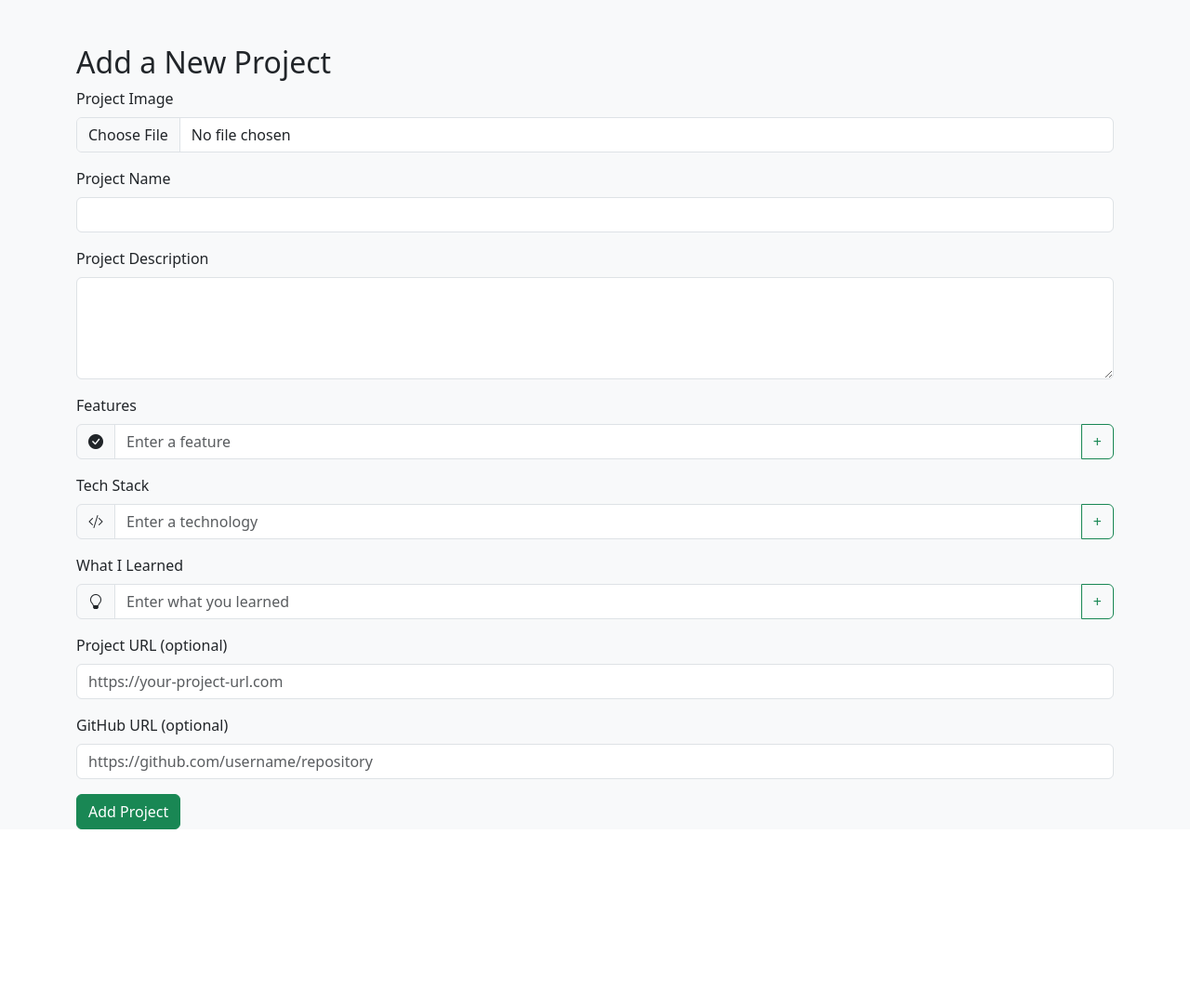
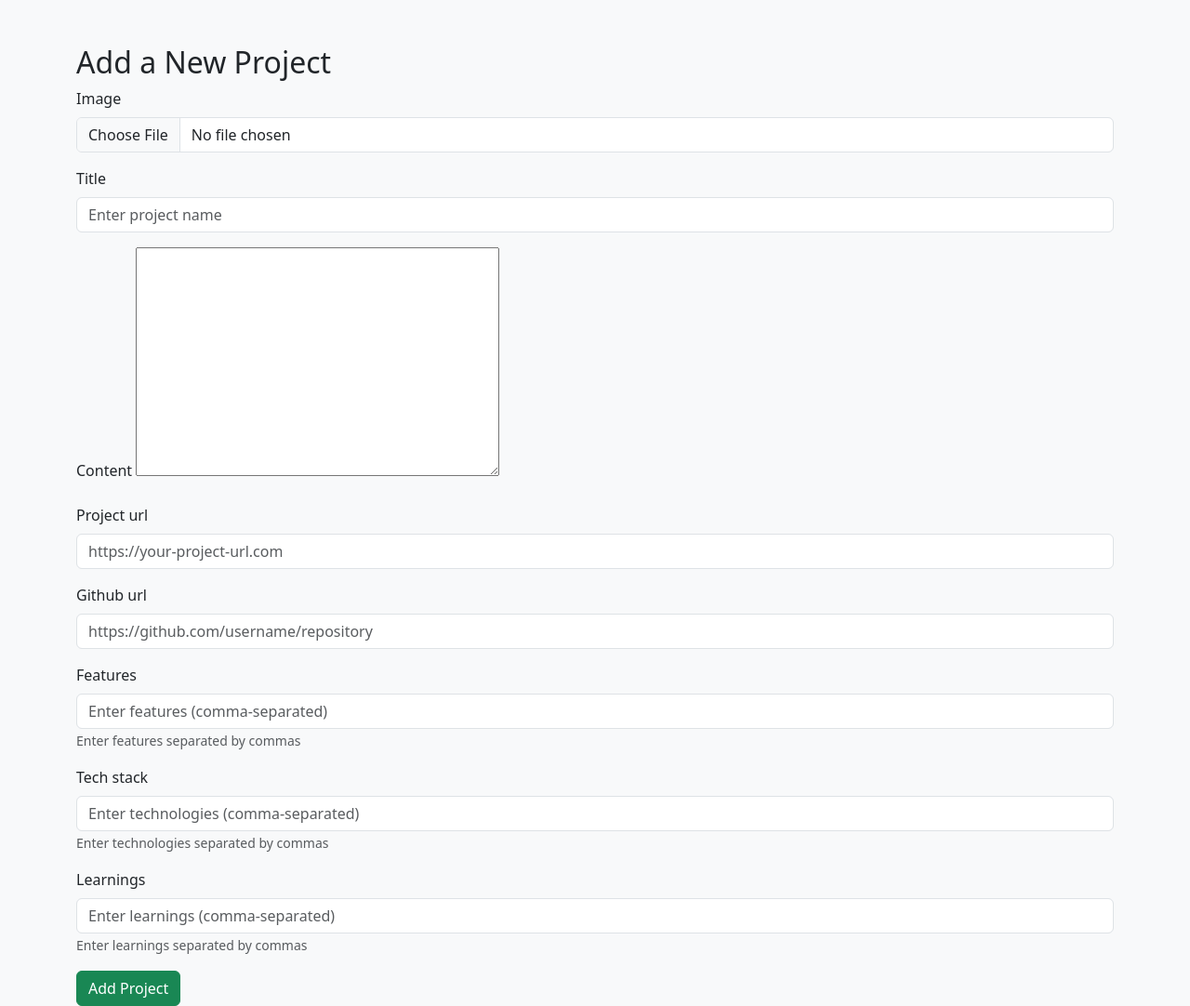
Before and after one commit to shaymk1/projects-catalogue, a Django app: page /add/ in a window 1280 px wide. Shown: the part 56-1138 px from the top of the page at 93% size. Before the commit the page ends 948 px from the top, so only its background shows below. Run offline with Django 5.2, Linux system fonts and the light colour scheme; some libraries are stand-ins or nearby versions.

Commit message:
created an add.html with its own blogform in the forms.py, created dummy add.html with csc and before django added to see changes and learn

```diff
--- a/app/forms.py
+++ b/app/forms.py
@@ -1,27 +1,36 @@
 from django import forms
 from .models import Blog, Feature, TechStack, Learning
-from ckeditor.widgets import CKEditorWidget
+from django_ckeditor_5.widgets import CKEditor5Widget
 
 
 class BlogForm(forms.ModelForm):
     # Dynamically added fields for many-to-many relationships
     features = forms.CharField(
         widget=forms.TextInput(
-            attrs={"data-role": "tagsinput", "placeholder": "Add features"}
+            attrs={
+                "class": "form-control",
+                "placeholder": "Enter features (comma-separated)",
+            }
         ),
         required=False,
         help_text="Enter features separated by commas",
     )
     tech_stack = forms.CharField(
         widget=forms.TextInput(
-            attrs={"data-role": "tagsinput", "placeholder": "Add technologies"}
+            attrs={
+                "class": "form-control",
+                "placeholder": "Enter technologies (comma-separated)",
+            }
         ),
         required=False,
         help_text="Enter technologies separated by commas",
     )
     learnings = forms.CharField(
         widget=forms.TextInput(
-            attrs={"data-role": "tagsinput", "placeholder": "Add learnings"}
+            attrs={
+                "class": "form-control",
+                "placeholder": "Enter learnings (comma-separated)",
+            }
         ),
         required=False,
         help_text="Enter learnings separated by commas",
@@ -31,7 +40,9 @@ class BlogForm(forms.ModelForm):
         model = Blog
         fields = ["image", "title", "content", "project_url", "github_url"]
         widgets = {
-            "content": CKEditorWidget(),
+            "content": CKEditor5Widget(
+                attrs={"class": "django_ckeditor_5"}, config_name="default"
+            ),
             "title": forms.TextInput(
                 attrs={"class": "form-control", "placeholder": "Enter project name"}
             ),
--- a/app/templates/add.html
+++ b/app/templates/add.html
@@ -1,18 +1,33 @@
 {% extends "base.html" %} {% load static %} {% block content %}
-<!-- Include TinyMCE -->
-<script
-	src="https://cdn.tiny.cloud/1/no-api-key/tinymce/6/tinymce.min.js"
-	referrerpolicy="origin"></script>
-<script>
-	tinymce.init({
-		selector: '#projectDescription',
-		plugins:
-			'anchor autolink charmap codesample emoticons image link lists media searchreplace table visualblocks wordcount',
-		toolbar:
-			'undo redo | blocks fontfamily fontsize | bold italic underline strikethrough | link image media table | align lineheight | numlist bullist indent outdent | emoticons charmap | removeformat',
-		height: 300,
-	});
-</script>
+<!-- Include Bootstrap Tags Input -->
+<link
+	rel="stylesheet"
+	href="https://cdnjs.cloudflare.com/ajax/libs/bootstrap-tagsinput/0.8.0/bootstrap-tagsinput.css"
+	/>
+<script src="https://cdnjs.cloudflare.com/ajax/libs/bootstrap-tagsinput/0.8.0/bootstrap-tagsinput.min.js"></script>
+
+<style>
+	.bootstrap-tagsinput {
+		width: 100%;
+		padding: 0.375rem 0.75rem;
+		font-size: 1rem;
+		line-height: 1.5;
+		color: #212529;
+		background-color: #fff;
+		border: 1px solid #ced4da;
+		border-radius: 0.25rem;
+		transition:
+			border-color .15s ease-in-out,
+			box-shadow .15s ease-in-out;
+	}
+	.bootstrap-tagsinput .tag {
+		margin-right: 2px;
+		color: white;
+		background-color: #0d6efd;
+		padding: 2px 6px;
+		border-radius: 4px;
+	}
+</style>
 
 <div class="container mt-5">
 	<h2>Add a New Project</h2>
@@ -20,140 +35,20 @@
 		method="post"
 		enctype="multipart/form-data">
 		{% csrf_token %}
+		{% for field in form %}
 		<div class="mb-3">
-			<label
-				for="projectImage"
-				class="form-label"
-				>Project Image</label
-			>
-			<input
-				type="file"
-				class="form-control"
-				id="projectImage"
-				name="image"
-				accept="image/*"
-				required />
+			<label class="form-label">{{ field.label }}</label>
+			{{ field }}
+			{% if field.help_text %}
+			<small class="form-text text-muted">{{ field.help_text }}</small>
+			{% endif %}
+			{% if field.errors %}
+			<div class="alert alert-danger mt-2">
+				{{ field.errors }}
+			</div>
+			{% endif %}
 		</div>
-		<div class="mb-3">
-			<label
-				for="projectName"
-				class="form-label"
-				>Project Name</label
-			>
-			<input
-				type="text"
-				class="form-control"
-				id="projectName"
-				name="title"
-				required />
-		</div>
-		<div class="mb-3">
-			<label
-				for="projectDescription"
-				class="form-label"
-				>Project Description</label
-			>
-			<textarea
-				class="form-control"
-				id="projectDescription"
-				name="content"
-				rows="4"
-				required></textarea>
-		</div>
-
-		<!-- Features Section -->
-		<div class="mb-3">
-			<label class="form-label">Features</label>
-			<div class="feature-inputs">
-				<div class="input-group mb-2">
-					<span class="input-group-text"
-						><i class="bi bi-check-circle-fill"></i
-					></span>
-					<input
-						type="text"
-						class="form-control"
-						name="features[]"
-						placeholder="Enter a feature"
-						required />
-					<button
-						type="button"
-						class="btn btn-outline-success add-feature">
-						+
-					</button>
-				</div>
-			</div>
-		</div>
-
-		<!-- Tech Stack Section -->
-		<div class="mb-3">
-			<label class="form-label">Tech Stack</label>
-			<div class="tech-stack-inputs">
-				<div class="input-group mb-2">
-					<span class="input-group-text"><i class="bi bi-code-slash"></i></span>
-					<input
-						type="text"
-						class="form-control"
-						name="tech_stack[]"
-						placeholder="Enter a technology"
-						required />
-					<button
-						type="button"
-						class="btn btn-outline-success add-tech">
-						+
-					</button>
-				</div>
-			</div>
-		</div>
-
-		<!-- Learnings Section -->
-		<div class="mb-3">
-			<label class="form-label">What I Learned</label>
-			<div class="learning-inputs">
-				<div class="input-group mb-2">
-					<span class="input-group-text"><i class="bi bi-lightbulb"></i></span>
-					<input
-						type="text"
-						class="form-control"
-						name="learnings[]"
-						placeholder="Enter what you learned"
-						required />
-					<button
-						type="button"
-						class="btn btn-outline-success add-learning">
-						+
-					</button>
-				</div>
-			</div>
-		</div>
-
-		<!-- URLs Section -->
-		<div class="mb-3">
-			<label
-				for="projectUrl"
-				class="form-label"
-				>Project URL (optional)</label
-			>
-			<input
-				type="url"
-				class="form-control"
-				id="projectUrl"
-				name="project_url"
-				placeholder="https://your-project-url.com" />
-		</div>
-		<div class="mb-3">
-			<label
-				for="githubUrl"
-				class="form-label"
-				>GitHub URL (optional)</label
-			>
-			<input
-				type="url"
-				class="form-control"
-				id="githubUrl"
-				name="github_url"
-				placeholder="https://github.com/username/repository" />
-		</div>
-
+		{% endfor %}
 		<button
 			type="submit"
 			class="btn btn-success">
@@ -161,63 +56,4 @@
 		</button>
 	</form>
 </div>
-
-<!-- JavaScript for dynamic form fields -->
-<script>
-	document.addEventListener('DOMContentLoaded', function () {
-		function createAddButtonHandler(containerClass, inputName, iconClass) {
-			return function () {
-				const container = document.querySelector('.' + containerClass);
-				const newInput = document.createElement('div');
-				newInput.className = 'input-group mb-2';
-				newInput.innerHTML = `
-                        <span class="input-group-text"><i class="${iconClass}"></i></span>
-                        <input type="text" class="form-control" name="${inputName}[]" required>
-                        <button type="button" class="btn btn-outline-danger remove-field">-</button>
-                    `;
-				container.appendChild(newInput);
-
-				newInput
-					.querySelector('.remove-field')
-					.addEventListener('click', function () {
-						newInput.remove();
-					});
-			};
-		}
-
-		// Add event listeners for each section
-		document
-			.querySelector('.add-feature')
-			.addEventListener(
-				'click',
-				createAddButtonHandler(
-					'feature-inputs',
-					'features',
-					'bi bi-check-circle-fill'
-				)
-			);
-
-		document
-			.querySelector('.add-tech')
-			.addEventListener(
-				'click',
-				createAddButtonHandler(
-					'tech-stack-inputs',
-					'tech_stack',
-					'bi bi-code-slash'
-				)
-			);
-
-		document
-			.querySelector('.add-learning')
-			.addEventListener(
-				'click',
-				createAddButtonHandler(
-					'learning-inputs',
-					'learnings',
-					'bi bi-lightbulb'
-				)
-			);
-	});
-</script>
 {% endblock content %}
--- a/app/templates/index.html
+++ b/app/templates/index.html
@@ -1,7 +1,6 @@
 {% extends "base.html" %} {% load static %} {% block content %}
 <div class="container mt-5">
 	<h1>Welcome to my Projects Catalogue</h1>
-
 	<!-- cards start -->
 	<div class="row row-cols-1 row-cols-md-2 row-cols-lg-3 g-4">
 		<!-- card-1 -->
--- a/app/views.py
+++ b/app/views.py
@@ -1,4 +1,4 @@
-import re
+
 from django.shortcuts import render, redirect
 from .models import Blog
 from .forms import BlogForm
--- a/core/urls.py
+++ b/core/urls.py
@@ -6,4 +6,5 @@ from django.conf.urls.static import static
 urlpatterns = [
     path("admin/", admin.site.urls),
     path("", include("app.urls")),
+    path("ckeditor5/", include("django_ckeditor_5.urls")),
 ] + static(settings.MEDIA_URL, document_root=settings.MEDIA_ROOT)
--- a/requirements.txt
+++ b/requirements.txt
@@ -1,6 +1,6 @@
 asgiref==3.8.1
 Django==5.2.3
-django-ckeditor==6.7.3
+django-ckeditor-5==0.2.18
 django-js-asset==3.1.2
 pillow==11.2.1
 sqlparse==0.5.3
```
Also changed, not shown: app/templates/add_before_django.html (added, +196 -0 lines), core/settings.py (+33 -6 lines), app/templates/add_custom_css.html (added), static/css/style.css (added).
